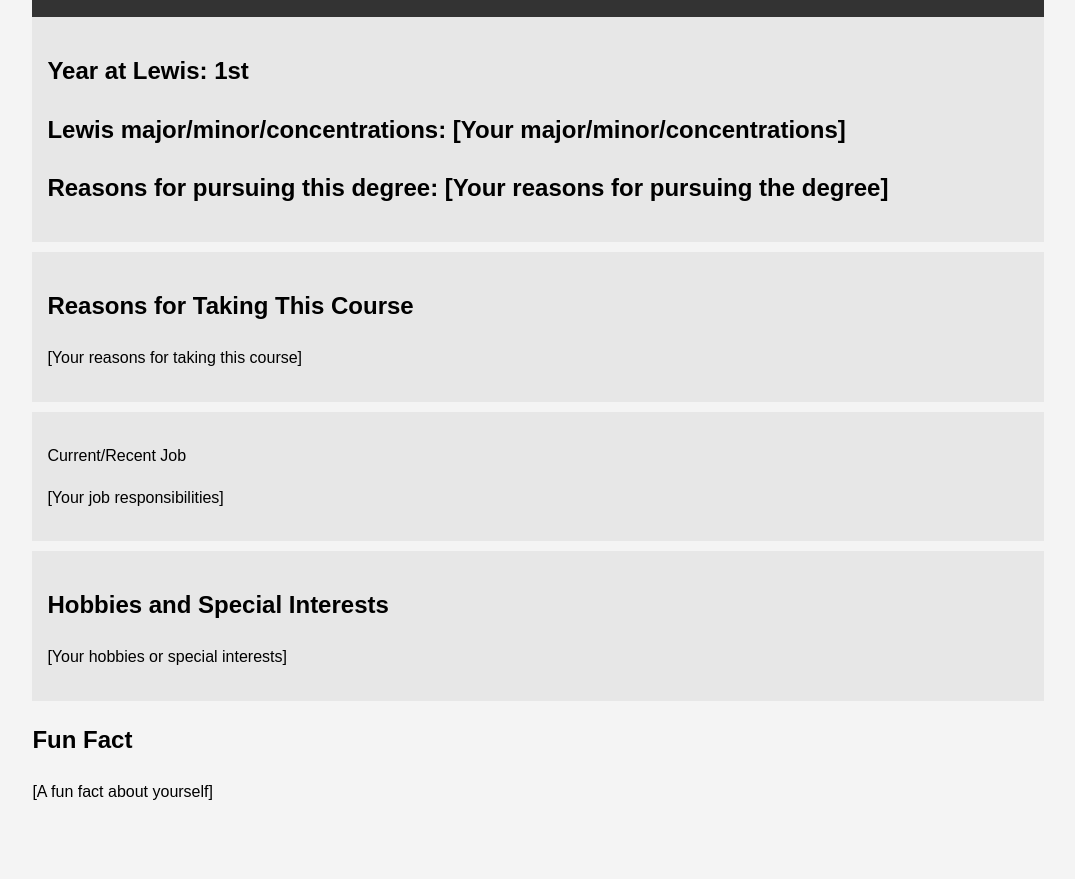
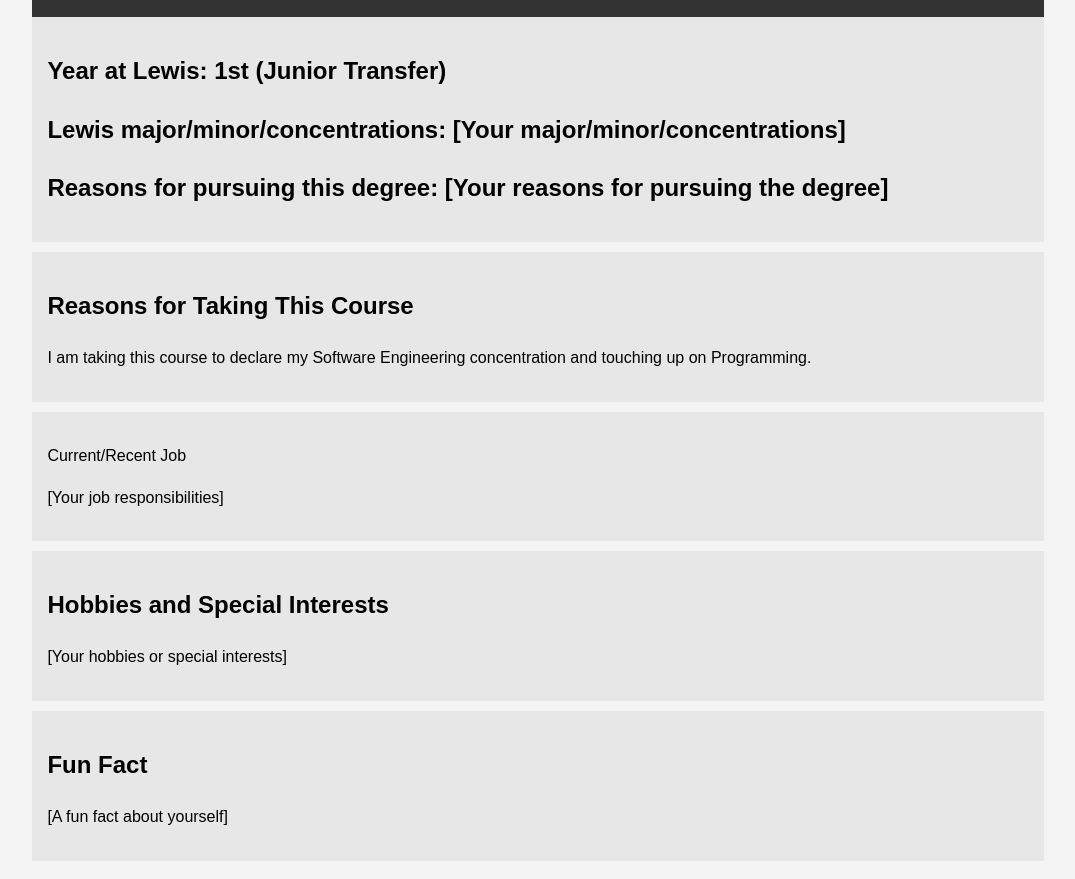
Before and after one commit to nicolemagdz/getting-2-know-each-other, a plain HTML site: page index.html in a window 1280 px wide. Shown: the part 133-1012 px from the top of the page, without its empty margins (102-1177 px from the left). Before the commit the page ends 962 px from the top, so only its background shows below. Drawn offline with Linux system fonts and the light colour scheme.

Commit message:
Update index.html Updating css and Course Reasons

```diff
--- a/index.html
+++ b/index.html
@@ -21,7 +21,7 @@
         .main-info h1 {
             margin: 0;
         }
-        .hobbies, .lewis, .course, .job {
+        .hobbies, .lewis, .course, .job, .fun-fact {
             background: #e7e7e7;
             padding: 15px;
             margin-bottom: 10px;
@@ -36,14 +36,14 @@
         </header>
 
         <section class="lewis">
-			<h2>Year at Lewis: 1st</h2>
+			<h2>Year at Lewis: 1st (Junior Transfer)</h2>
 			<h2>Lewis major/minor/concentrations: [Your major/minor/concentrations]</h2>
 			<h2>Reasons for pursuing this degree: [Your reasons for pursuing the degree]</h2>
         </section>
 
 		<section class="course">
             <h2>Reasons for Taking This Course</h2>
-            <p>[Your reasons for taking this course]</p>
+            <p>I am taking this course to declare my Software Engineering concentration and touching up on Programming.</p>
         </section>
 
 		<section class="job">
```
